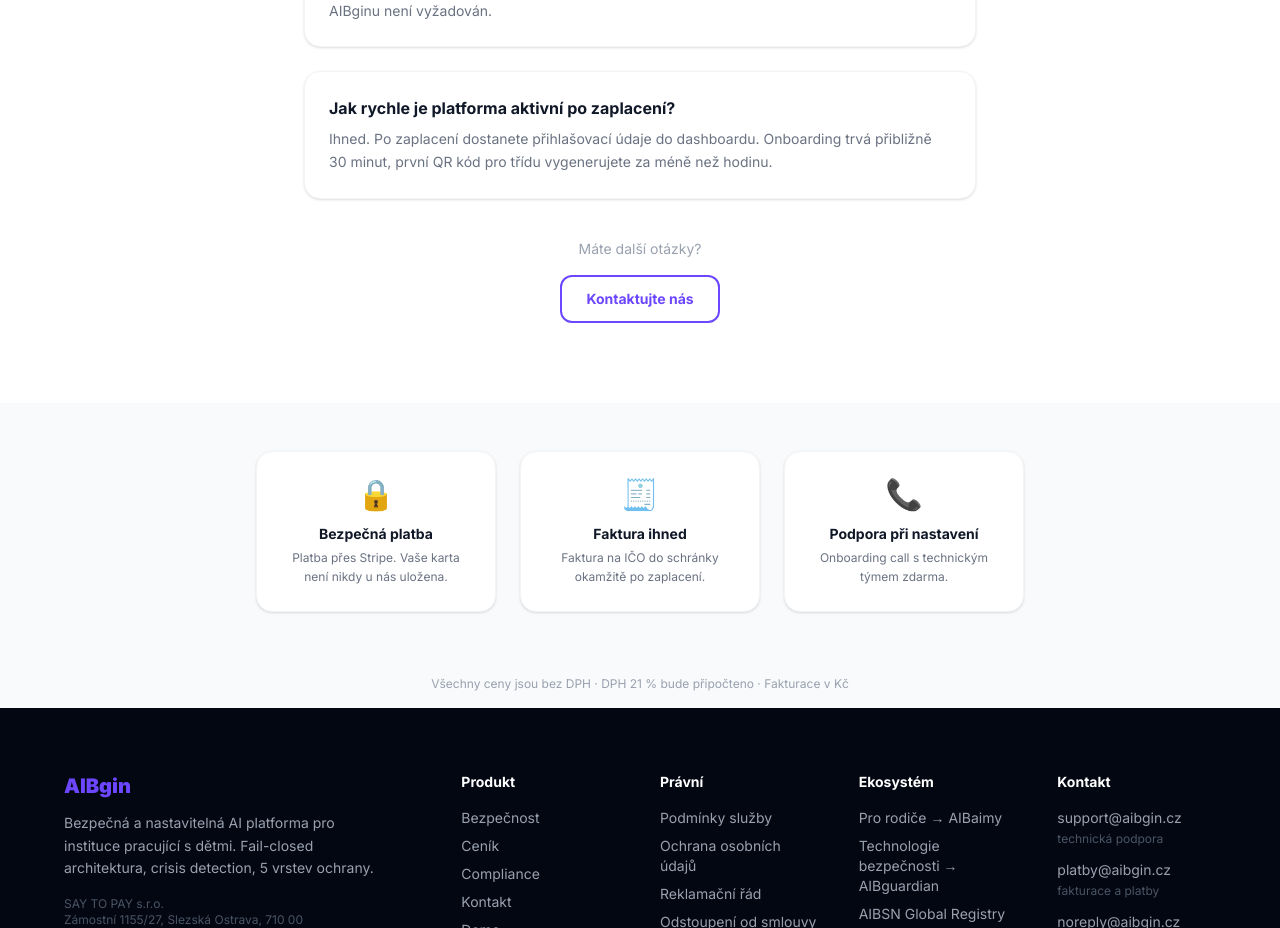
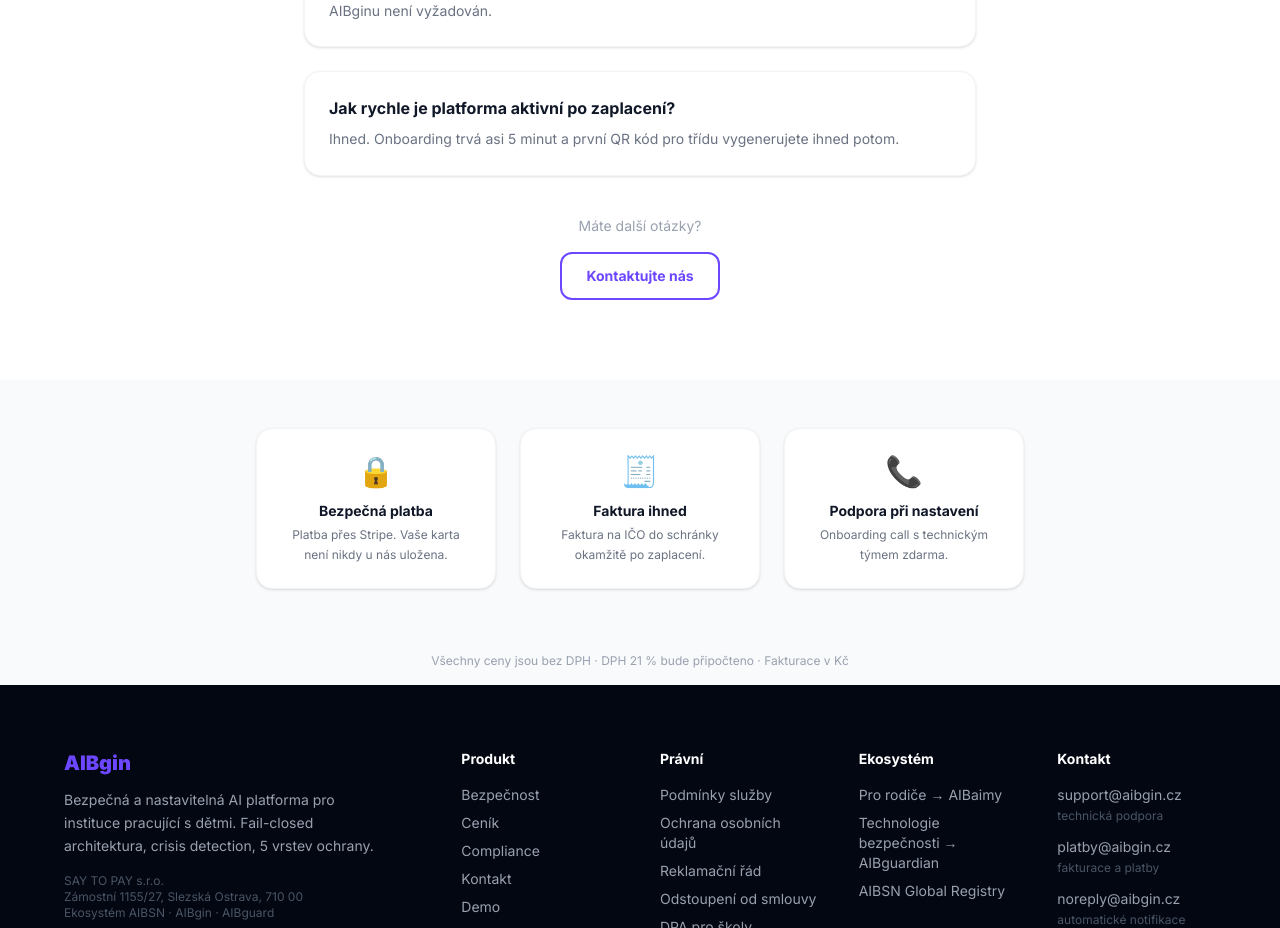
Before and after one commit to jaromirzly-coder/aibgin-web, a Next.js app: page /cenik in a window 1280 px wide. Shown: the part 2600-3528 px from the top of the page. Built offline with nearby package versions, Linux system fonts and the light colour scheme.

Commit message:
fix: aibgin.cz - FAQ aktivace text opraven

```diff
--- a/app/cenik/page.tsx
+++ b/app/cenik/page.tsx
@@ -112,7 +112,7 @@
   },
   {
     q: 'Jak rychle je platforma aktivní po zaplacení?',
-    a: 'Ihned. Po zaplacení dostanete přihlašovací údaje do dashboardu. Onboarding trvá přibližně 30 minut, první QR kód pro třídu vygenerujete za méně než hodinu.',
+    a: 'Ihned. Onboarding trvá asi 5 minut a první QR kód pro třídu vygenerujete ihned potom.',
   },
 ];
 
```
